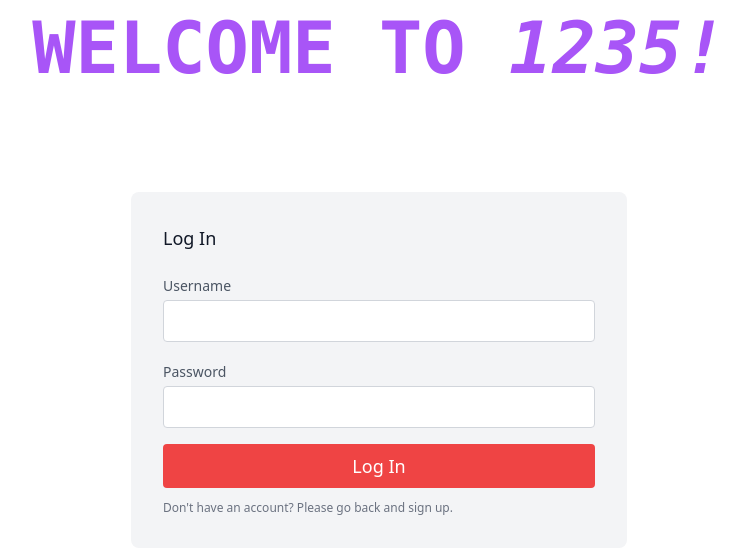
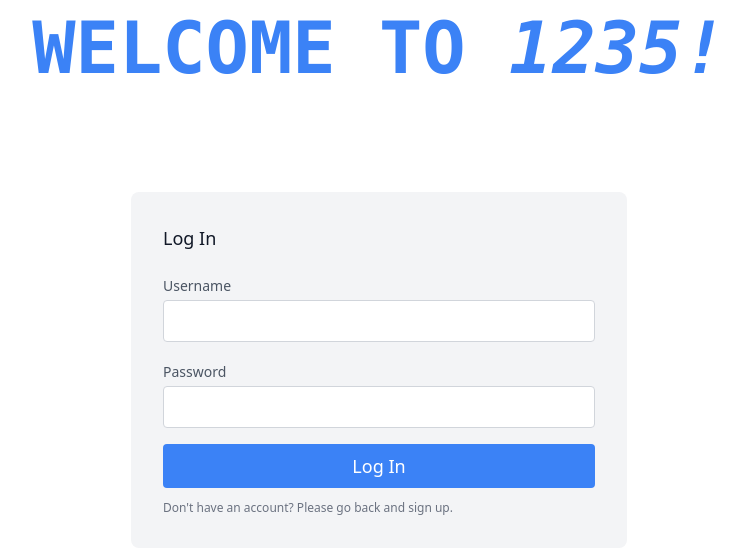
Before and after one commit to ngoclma/POCathon_1235, a plain HTML site: page logIn.html in a window 1280 px wide. Shown: the whole page, without its empty margins (261-1006 px from the left). Drawn offline with nearby package versions, Linux system fonts and the light colour scheme.

Commit message:
edit color

```diff
--- a/logIn.html
+++ b/logIn.html
@@ -10,7 +10,7 @@
 </head>
 
 <body>
-    <h1 class="m-3 text-7xl font-mono font-bold text-center text-purple-500">WELCOME TO <i>1235!</i></h1>
+    <h1 class="m-3 text-7xl font-mono font-bold text-center text-blue-500">WELCOME TO <i>1235!</i></h1>
     <section class="text-gray-600 body-font">
         <div class="container mx-auto flex flex-col px-5 py-24 justify-center items-center">
             <div class="lg:w-2/5 bg-gray-100 rounded-lg p-8 flex flex-col place-self-center">
@@ -26,7 +26,7 @@
                         class="w-full bg-white rounded border border-gray-300 focus:border-red-500 focus:ring-2 focus:ring-red-200 text-base outline-none text-gray-700 py-1 px-3 leading-8 transition-colors duration-200 ease-in-out">
                 </div>
                 <button
-                    class="text-white bg-red-500 border-0 py-2 px-8 focus:outline-none hover:bg-red-600 rounded text-lg">Log
+                    class="text-white bg-blue-500 border-0 py-2 px-8 focus:outline-none hover:bg-red-600 rounded text-lg">Log
                     In</button>
                 <p class="text-xs text-gray-500 mt-3">Don't have an account? Please go back and sign up.</p>
             </div>
```
